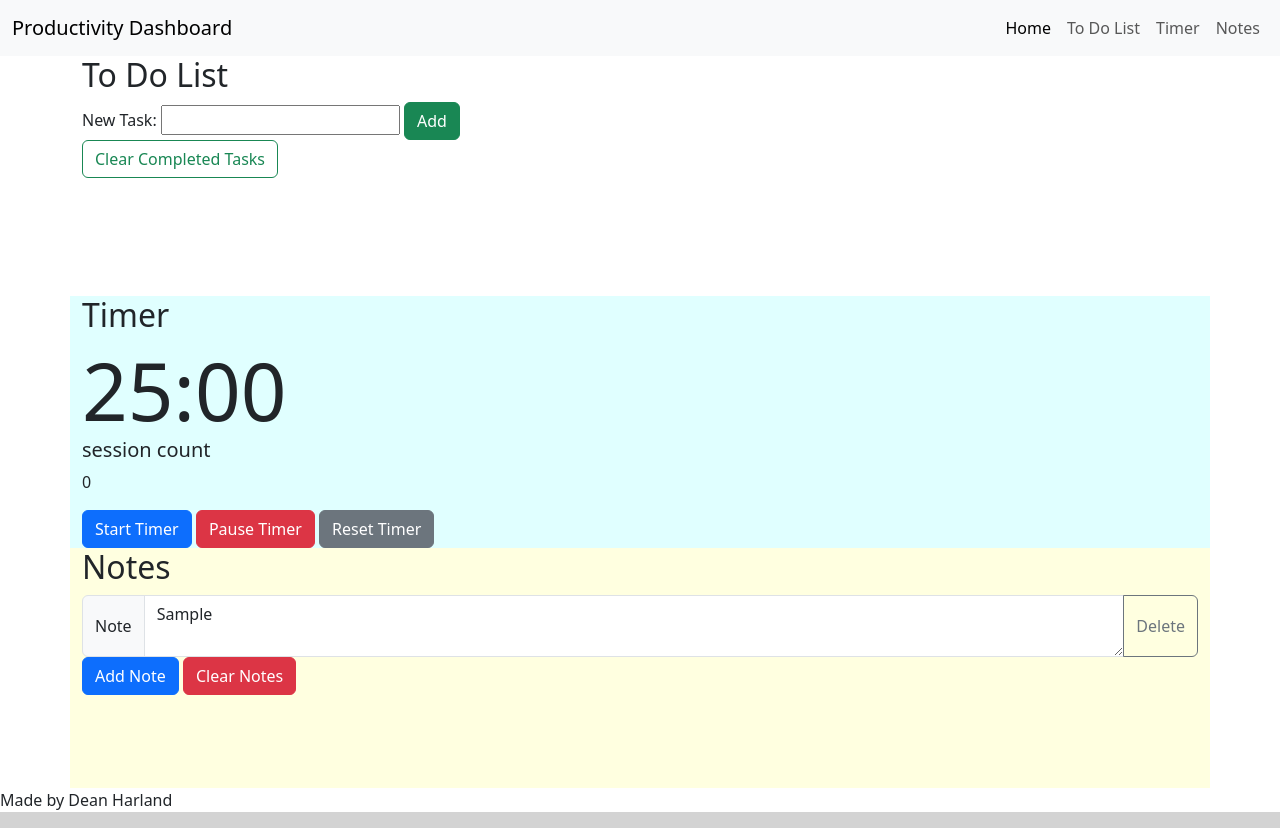
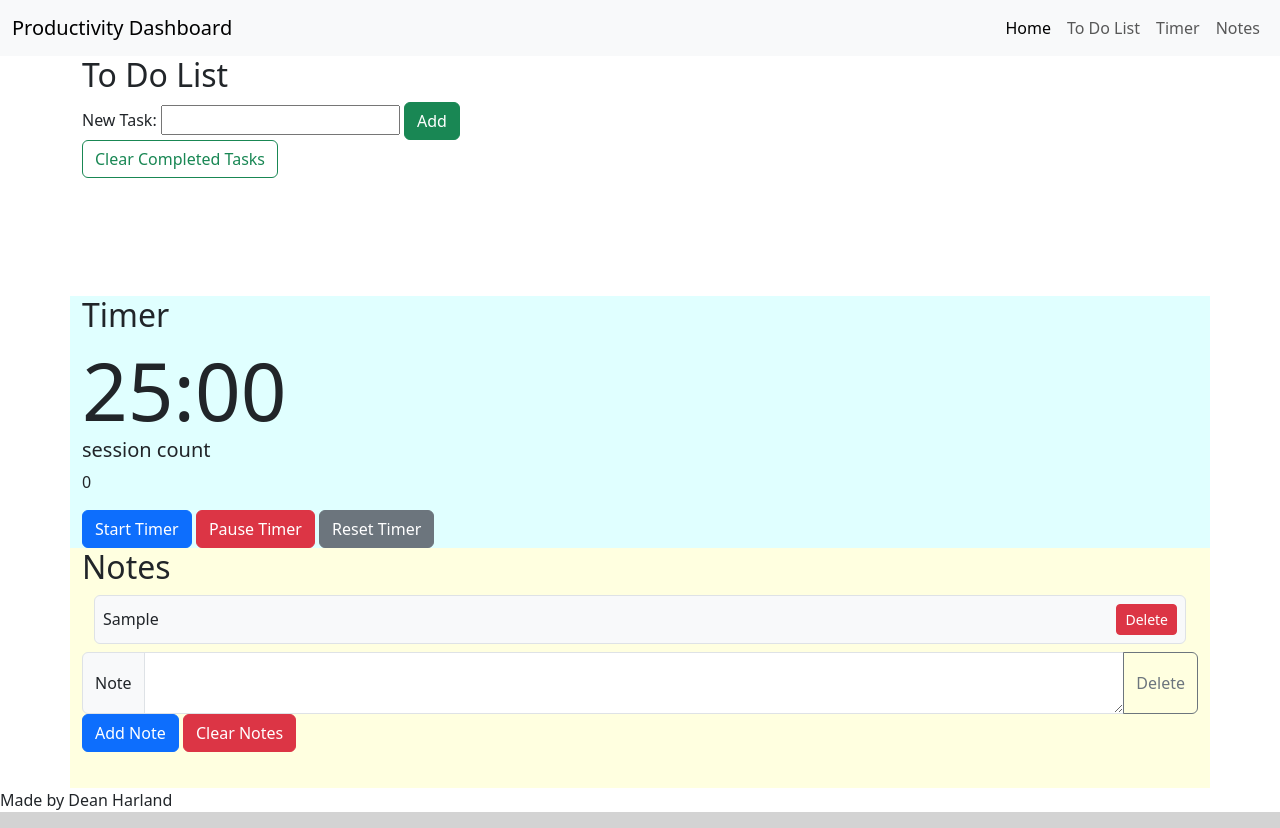
Before and after one commit to DeanHarland/productivity-dashboard, a plain HTML site: page index.html in a window 1280 px wide. Both pictures are taken after typing "Sample" into the empty fields and a click on the button "Add Note". Drawn offline with nearby package versions, Linux system fonts and the light colour scheme.

Commit message:
Add most script functionality for notes section aswell as local saving.

```diff
--- a/assets/css/styles.css
+++ b/assets/css/styles.css
@@ -7,12 +7,19 @@ html{
     min-height: 30vh;
 }
 
+/* Timer section */
 #timer-section{
     min-height: 30vh;
     background-color: lightcyan;
 }
 
+/* Notes seciton */
 #notes-section{
     min-height: 30vh;
     background-color: lightyellow;
 }
+.note-item {
+    display: flex;
+    justify-content: space-between;
+    align-items: center;
+}
--- a/assets/js/scripts.js
+++ b/assets/js/scripts.js
@@ -166,9 +166,77 @@ document.addEventListener('DOMContentLoaded', () => {
     }
 
 
+    // Notes section
+
+    const notesArea = document.getElementById('note-text-area');
+    const notesList = document.getElementById('notes-container');
+    const addNoteButton = document.getElementById('add-note-button');
+    const clearNotesButton = document.getElementById('clear-notes-button');
+    const deleteNoteButtons = document.getElementsByClassName('note-delete-button');
+
+    /**
+     * Add Note Function
+     */
+    addNoteButton.addEventListener('click', () => {
+        const noteText = notesArea.value.trim();
+        if (noteText !== '') {
+            const noteDiv = document.createElement('div');
+            noteDiv.classList.add('note-item', 'mb-2', 'p-2', 'border', 'rounded', 'bg-light');
+            noteDiv.textContent = noteText;
+            const deleteButton = document.createElement('button');
+            deleteButton.classList.add('btn', 'btn-sm', 'btn-danger', 'note-delete-button', 'ms-2');
+            deleteButton.textContent = 'Delete';
+            deleteButton.addEventListener('click', () => {
+                noteDiv.remove();
+                saveNotes();
+            });
+            noteDiv.appendChild(deleteButton);
+            notesList.appendChild(noteDiv);
+            notesArea.value = '';
+            saveNotes();
+        }
+    });
+
+    /**
+     * Clear All Notes Function
+     */
+    clearNotesButton.addEventListener('click', () => {
+        notesList.innerHTML = '';
+        saveNotes();
+    });
+
+    /**
+     * Save Notes to Local Storage
+     */
+    function saveNotes() {
+        const notes = [];
+        notesList.querySelectorAll('.note-item').forEach(noteDiv => {
+            notes.push(noteDiv.firstChild.textContent); // Get text without delete button
+        });
+        localStorage.setItem('notes', JSON.stringify(notes));
+    }
+    /**
+     * Load Notes from Local Storage
+     */
+    function loadNotes() {
+        const savedNotes = JSON.parse(localStorage.getItem('notes')) || [];
+        savedNotes.forEach(noteText => {
+            const noteDiv = document.createElement('div');
+            noteDiv.classList.add('note-item', 'mb-2', 'p-2', 'border', 'rounded', 'bg-light');
+            noteDiv.textContent = noteText;
+            const deleteButton = document.createElement('button');
+            deleteButton.classList.add('btn', 'btn-sm', 'btn-danger', 'note-delete-button', 'ms-2');
+            deleteButton.textContent = 'Delete';
+            deleteButton.addEventListener('click', () => {
+                noteDiv.remove();
+            });
+            noteDiv.appendChild(deleteButton);
+            notesList.appendChild(noteDiv);
+        });
+    }
 
 
 
     loadTasks(); // Load tasks on page load
-
+    loadNotes(); // Load notes on page load
 });
```
Also changed, not shown: index.html (+1 -0 lines).
